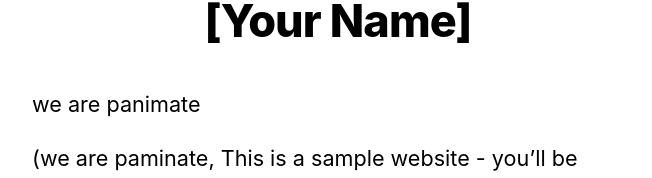
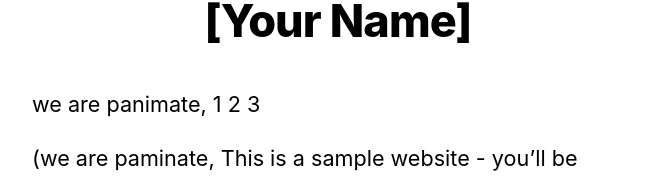
Before and after one commit to gregzanch/panimate-site, a Next.js app: page / in a window 1280 px wide. Shown: the part 222-400 px from the top of the page, without its empty margins (302-954 px from the left). Built offline with nearby package versions, Linux system fonts and the light colour scheme.

Commit message:
add 1 2 3

```diff
--- a/pages/index.js
+++ b/pages/index.js
@@ -12,7 +12,7 @@ export default function Home({ allPostsData }) {
         <title>{siteTitle}</title>
       </Head>
       <section className={utilStyles.headingMd}>
-        <p>we are panimate</p>
+        <p>we are panimate, 1 2 3</p>
         <p>
           (we are paminate, This is a sample website - you’ll be building a site
           like this in{" "}
```
Also changed, not shown: package.json (line endings or trailing spaces).
